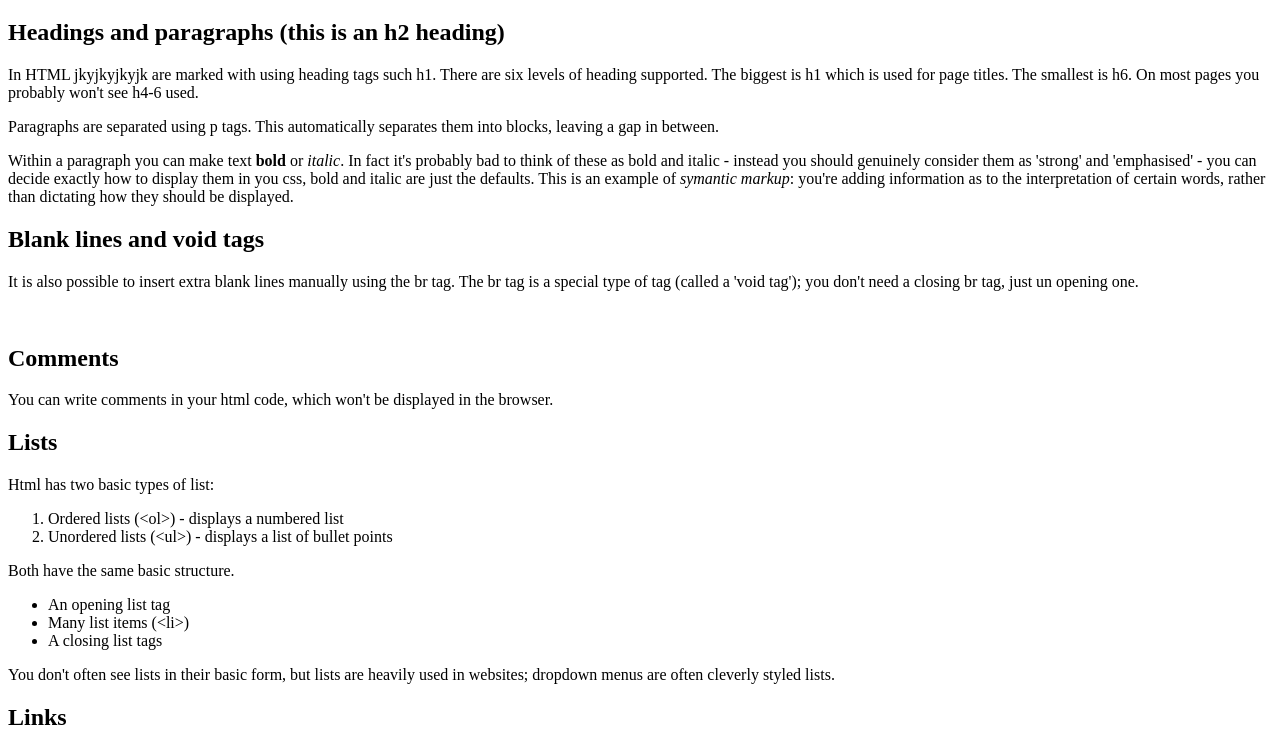
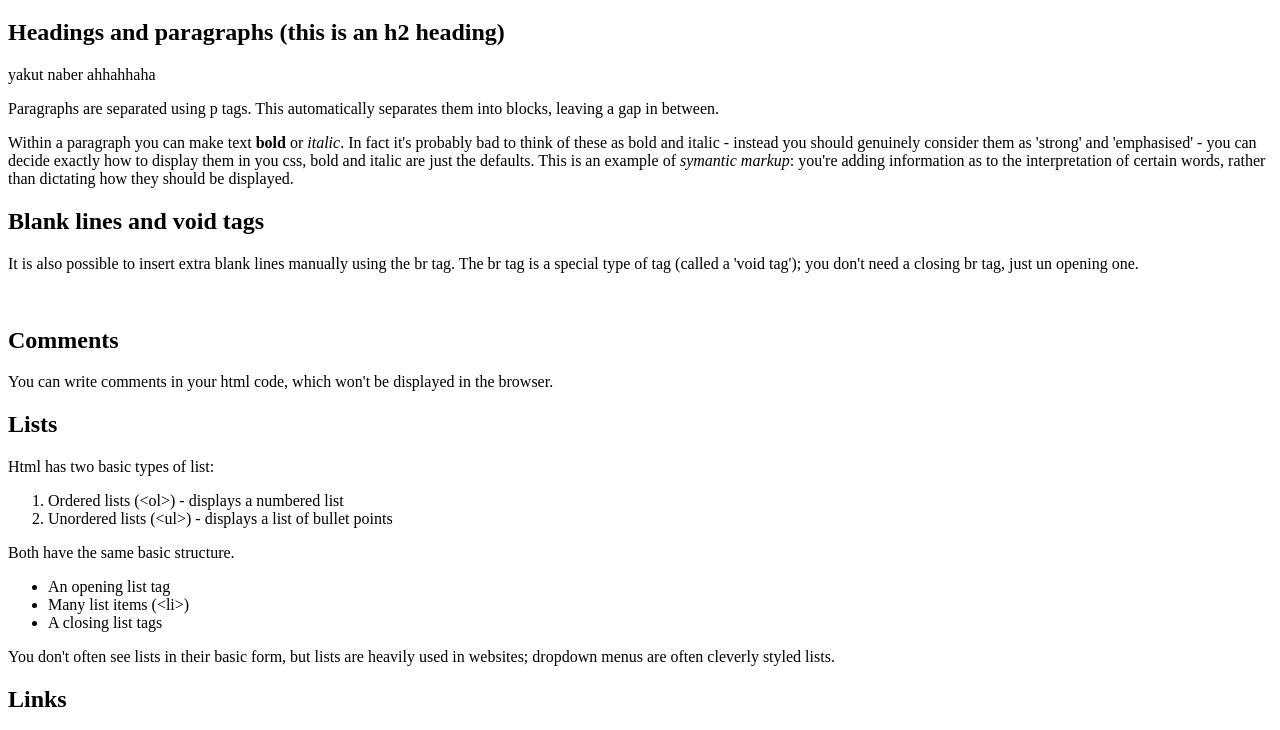
Before and after one commit to Nur1023/NTGirlsCodeOnlyISTEK, a plain HTML site: page example.html in a window 1280 px wide. Shown: the part 61-791 px from the top of the page. Drawn offline with Linux system fonts and the light colour scheme.

Commit message:
Update example.html

```diff
--- a/example.html
+++ b/example.html
@@ -9,9 +9,7 @@
   <h1>jlshflajhfAn example of some html</h1>
 
   <h2>Headings and paragraphs (this is an h2 heading)</h2>
-
-  <p>In HTML jkyjkyjkyjk are marked with using heading tags such h1. There are six levels of heading supported. The biggest is h1 which is used for page titles. The smallest is h6. On most pages you probably won't see h4-6 used.</p>
-
+<p> yakut naber ahhahhaha </p>
   <p>Paragraphs are separated using p tags. This automatically separates them into blocks, leaving a gap in between.</p>
 
   <p>Within a paragraph you can make text <strong>bold</strong> or <em>italic</em>. In fact it's probably bad to think of these as bold and italic - instead you should genuinely consider them as 'strong' and 'emphasised' - you can decide exactly how to display them in you css, bold and italic are just the defaults. This is an example of <em>symantic markup</em>: you're adding information as to the interpretation of certain words, rather than dictating how they should be displayed.</p>
```
